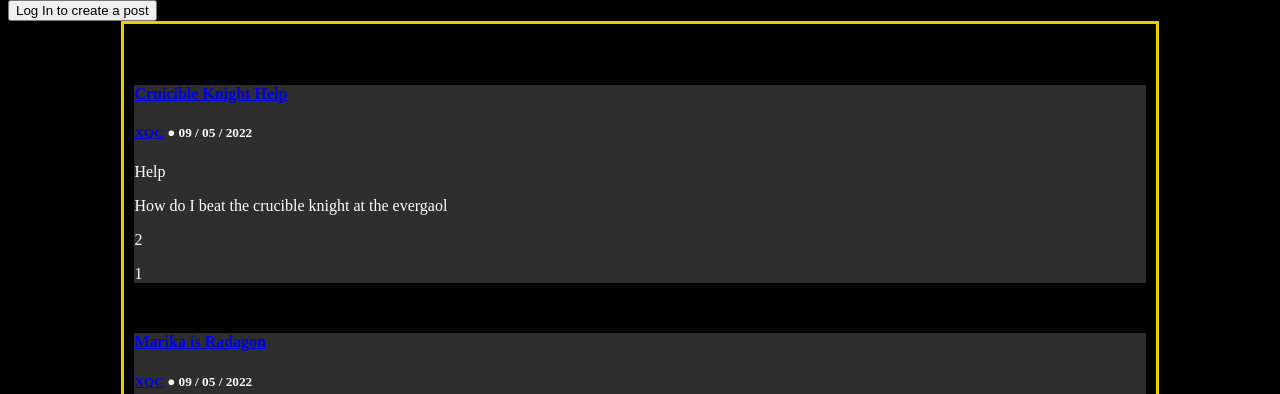
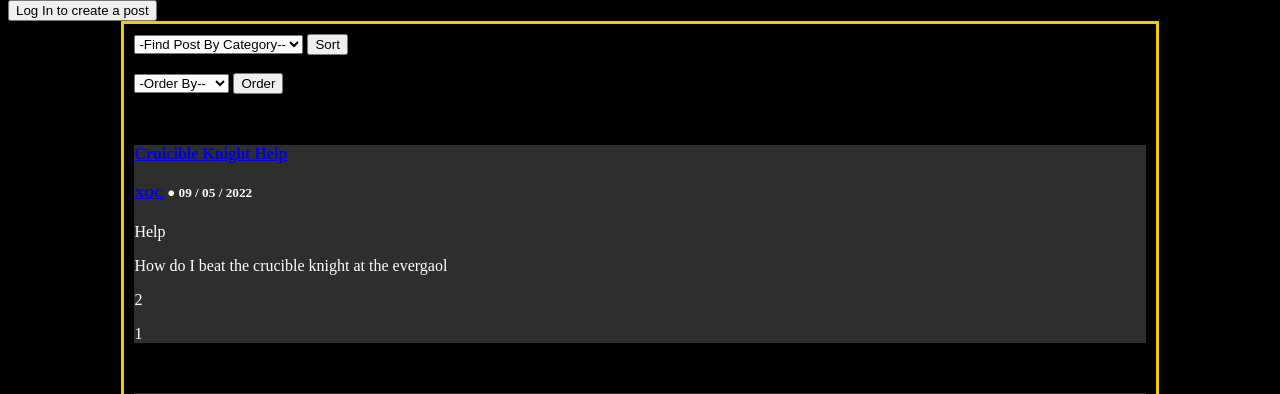
Before and after one commit to GibNub/12DTP-Website, a Flask app: page / in a window 1280 px wide. Shown: the part 48-442 px from the top of the page. Run offline with Flask 2, Linux system fonts and the light colour scheme; data comes from the database, SQL or seed files in the repository.

Commit message:
Search reduntant + sort by | FIX SIGNED IN QUERY

```diff
--- a/main.py
+++ b/main.py
@@ -1,5 +1,7 @@
 import sqlite3
 import re
+from typing import final
+from unicodedata import category
 from flask import *
 import werkzeug
 from werkzeug.security import generate_password_hash, check_password_hash
@@ -8,11 +10,6 @@ from datetime import datetime
 
 app = Flask(__name__)
 app.secret_key = "\xd4\xd9`~\x002\x03\xe4f\xa8\xd3Q\xb0\xbc\xf4w\xd5\x8e\xa6\xd5\x940\xf5\x8d\xbd\xefH\xf2\x8cPQ$\x04\xea\xc7cWA\xc7\xf6Rn6\xa8\x89\x92\xbf%*\xcd\x03j\x1e\x8ei?x>\n:~+(Z"
-dict = {
-    1 : "hello",
-    2 : "world"
-}
-print(dict)
 
 
 # Store database connection in a variable
@@ -35,7 +32,9 @@ def today():
 # All results will be stored as a tuple in a list
 # For single item lists, specify with a index of 0
 def call_database(query, parameter=None):
+
     conn = get_db()
+    conn.set_trace_callback(print)
     cur = conn.cursor()
     # Can't have option arguments in .execute function
     # May use string building in the future
@@ -175,10 +174,13 @@ def credit_update(user_id):
 # This is to create HTML posts for each entry in the post table.
 @app.route("/")
 def home():
-    # Replace user_id with associated username.
-    if session.get("user_id", None):
-        current_user = session.get("user_id", None)
-        default_query = """SELECT Post.*,
+    parameter = []
+    user_id = session.get("user_id", None)
+    category = session.get("category", None)
+    order = session.get("order", None)
+    # Build query
+    if user_id:
+        final_query = """SELECT Post.*,
                         User.username, Graded.grade AS grade FROM POST
                         INNER JOIN User ON Post.user_id = User.id
                         LEFT JOIN Graded ON grade = Graded.grade
@@ -186,39 +188,23 @@ def home():
                         UNION
                         SELECT Post.*, User.username, NULL FROM POST
                         INNER JOIN User ON Post.user_id = User.id"""
-        parameter = (current_user,)
-        # default_query = """SELECT Post.id,
-        #                 Post.type,
-        #                 Post.title,
-        #                 Post.content,
-        #                 Post.like,
-        #                 Post.dislike,
-        #                 User.username,
-        #                 Post.date,
-        #                 Post.user_id,
-        #                 Graded.grade AS grade
-        #                 FROM Post
-        #                 INNER JOIN User ON Post.user_id = User.id
-        #                 LEFT JOIN Graded ON grade = Graded.grade
-        #                 WHERE Graded.Post_id = Post.id AND Graded.user_id = ?
-        #                 UNION
-        #                 SELECT Post.id,
-        #                 Post.type,
-        #                 Post.title,
-        #                 Post.content,
-        #                 Post.like,
-        #                 Post.dislike,
-        #                 User.username,
-        #                 Post.date,
-        #                 Post.user_id,
-        #                 NULL
-        #                 FROM Post
-        #                 INNER JOIN User ON Post.user_id = User.id
-        #               """
+        parameter.append(user_id)
     else:
-        default_query = """SELECT Post.*, User.username FROM Post INNER JOIN User ON Post.user_id = User.id"""
-        parameter = None
-    final_query = default_query
+        final_query = """SELECT Post.*, User.username FROM Post INNER JOIN User ON Post.user_id = User.id"""
+    # Check for sorting
+    if category:
+        sort_query = " WHERE type = ?"
+        parameter.append(category)
+        final_query = final_query + sort_query
+    if order:
+        if order == "Like":
+            order_query = " ORDER BY like DESC"
+        elif order == "Dislike":
+            order_query = " ORDER BY dislike DESC"
+        final_query = final_query + order_query
+    # Query execution
+    parameter = tuple(parameter)
+    print(final_query)
     post = call_database(final_query, parameter)
     return render_template("home.html", post=post)
 
@@ -270,45 +256,6 @@ def page(id):
     page_info = call_database(page_query, parameter)
     comment = call_database(comment_query, parameter)
     reply = call_database(reply_query, parameter)
-
-    # page_info = call_database("""SELECT Post.id,
-    #                           Post.type,
-    #                           Post.title,
-    #                           Post.content,
-    #                           Post.like,
-    #                           Post.dislike,
-    #                           User.username,
-    #                           Post.date,
-    #                           Post.user_id
-    #                           FROM Post
-    #                           INNER JOIN User ON Post.user_id=User.id WHERE Post.id = ?""", (id,))[0]
-    # # Comments tied to posts have no comment_id
-    # comment = call_database("""SELECT Comment.id,
-    #                         User.username,
-    #                         Comment.post_id,
-    #                         Comment.comment_id,
-    #                         Comment.content,
-    #                         Comment.like,
-    #                         Comment.dislike,
-    #                         Comment.date,
-    #                         Comment.user_id
-    #                         FROM Comment INNER JOIN User ON Comment.user_id=User.id
-    #                         WHERE Comment.comment_id IS NULL AND Comment.post_id = ?""",
-    #                         (str(id),))
-    # # Replies are tied to a comment so theres a comment_id
-    # reply = call_database("""SELECT Comment.id,
-    #                       User.username,
-    #                       Comment.post_id,
-    #                       Comment.comment_id,
-    #                       Comment.content,
-    #                       Comment.like,
-    #                       Comment.dislike,
-    #                       Comment.date,
-    #                       Comment.user_id
-    #                       FROM Comment INNER JOIN User ON Comment.user_id=User.id
-    #                       WHERE Comment.comment_id IS NOT NULL AND Comment.post_id = ?""",
-    #                       (str(id),))
-    # Add amount of comments and replies
     return render_template("page.html",
                            page=page_info,
                            comment=comment,
@@ -329,12 +276,6 @@ def reply_to(post_id, comment_id):
 @app.route("/about")
 def about():
     return render_template("about.html")
-
-
-# A page exclusively to search for specific posts.
-@app.route("/search")
-def search():
-    return render_template("search.html")
 
 
 # Redirect user to either sign in or sign up page.
@@ -464,13 +405,16 @@ def sign_in():
             return redirect(url_for("home"))
 
 
-# searches for specific entries in the database
-@app.route("/search", methods=["GET", "POST"])
-def searching():
+# Filter posts
+@app.route("/sort/<type>", methods=["GET", "POST"])
+def sort(type):
     if request.method == "POST":
-        query = request.form["query"]
-        flash(f"Searching for {query}")
-        session["search_query"] = query
+        if type == "sort":
+            session["category"] = request.form["type"]
+            return redirect(request.referrer)
+        elif type == "order":
+            session["order"] = request.form["order"]
+            return redirect(request.referrer)
 
 
 # Log user out
--- a/templates/home.html
+++ b/templates/home.html
@@ -39,6 +39,27 @@
 </form>
 {% endif %}
 <div class="main_page">
+    {# SORTING #}
+    <form action="{{ url_for('sort', type='sort') }}" method="POST" enctype="application/x-www-form-urlencoded">
+        <select name="type" required>
+            <option value="">-Find Post By Category--</option>
+            <option value="General">General</option>
+            <option value="Help">Help</option>
+            <option value="Lore">Lore</option>
+            <option value="Humor">Humor</option>
+            <option value="News">News</option>
+            <option value="">Reset Sort</option>
+        </select>
+        <input type="submit" value="Sort">
+    </form><br>
+    <form action="{{ url_for('sort', type='order') }}" method="POST" enctype="application/x-www-form-urlencoded">
+        <select name="order" required>
+            <option value="">-Order By--</option>
+            <option value="Like">Likes</option>
+            <option value="Dislike">Dislikes</option>
+            <option value="">Reset Order</option>
+        </select>
+        <input type="submit" value="Order">
     <ul>
         <!--
             Reference
```
Also changed, not shown: templates/search.html (deleted, +0 -10 lines).
